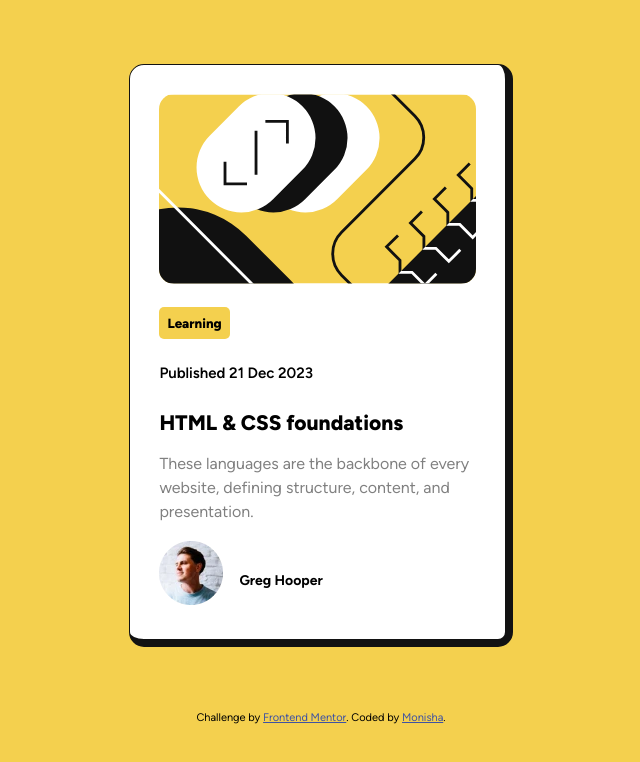
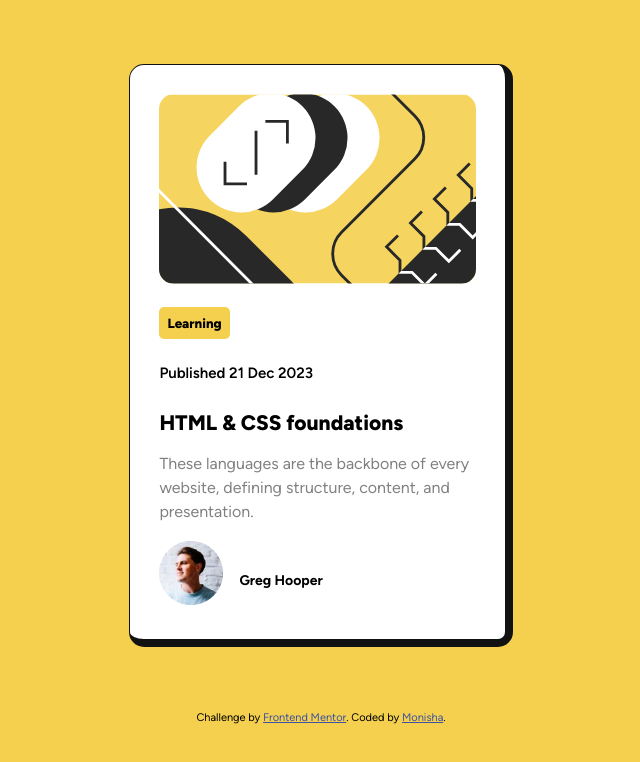
Before and after one commit to MonishaThobias/blog-preview-card-challange, a plain HTML site: page index.html in a window 1280 px wide. In both pictures the pointer is over the picture 636 px from the left and 188 px from the top of the page. Shown: the whole page, without its empty margins (319-959 px from the left). Drawn offline with Linux system fonts and the light colour scheme.

Commit message:
Little change in css

```diff
--- a/app/css/style.css
+++ b/app/css/style.css
@@ -48,9 +48,11 @@ body{
 .inner-container .illustration-article{
     border-radius: 15px;
     width: -webkit-fill-available;
+    opacity: 1;
+    transition: opacity 300ms ease-in-out;
     }
     .inner-container  .illustration-article:hover{
-        transform: scale(1);
+        opacity: 0.9;
     }
     button,.button{
         background-color: hsl(47, 88%, 63%);
```
